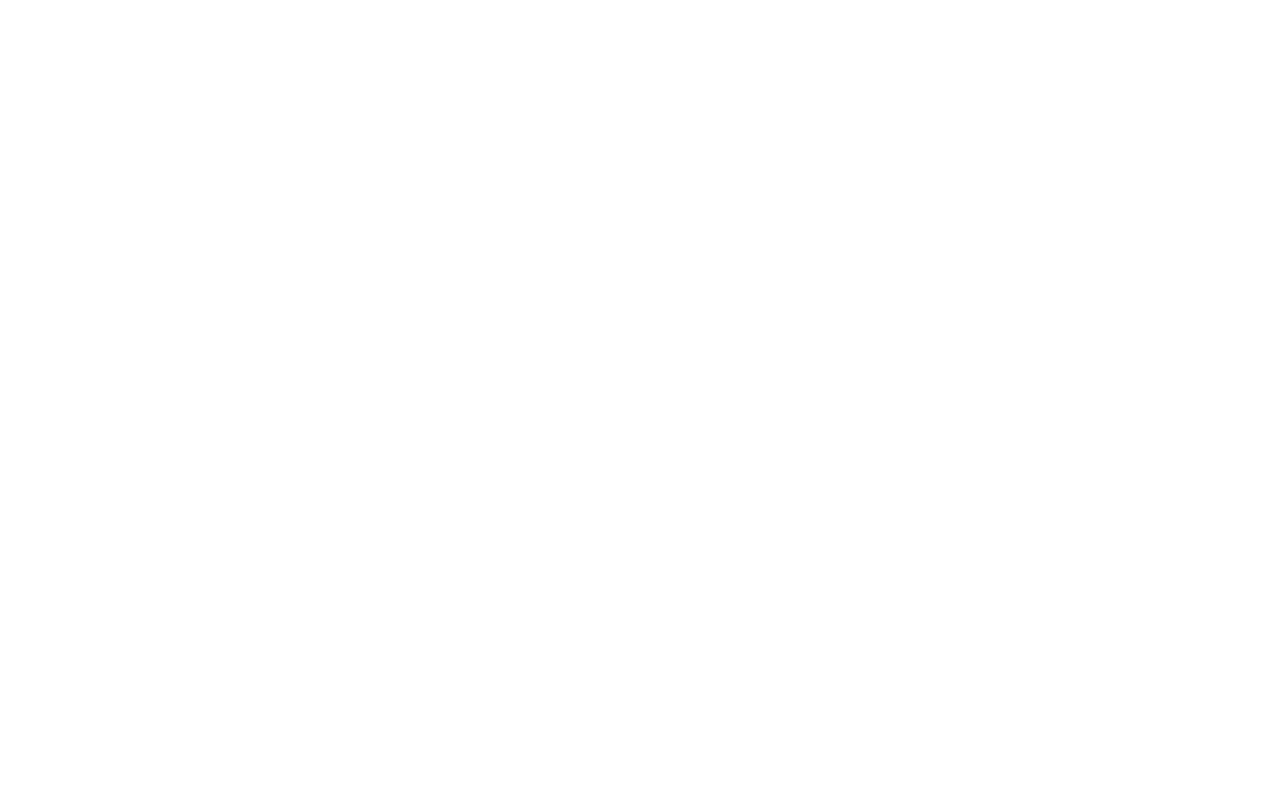
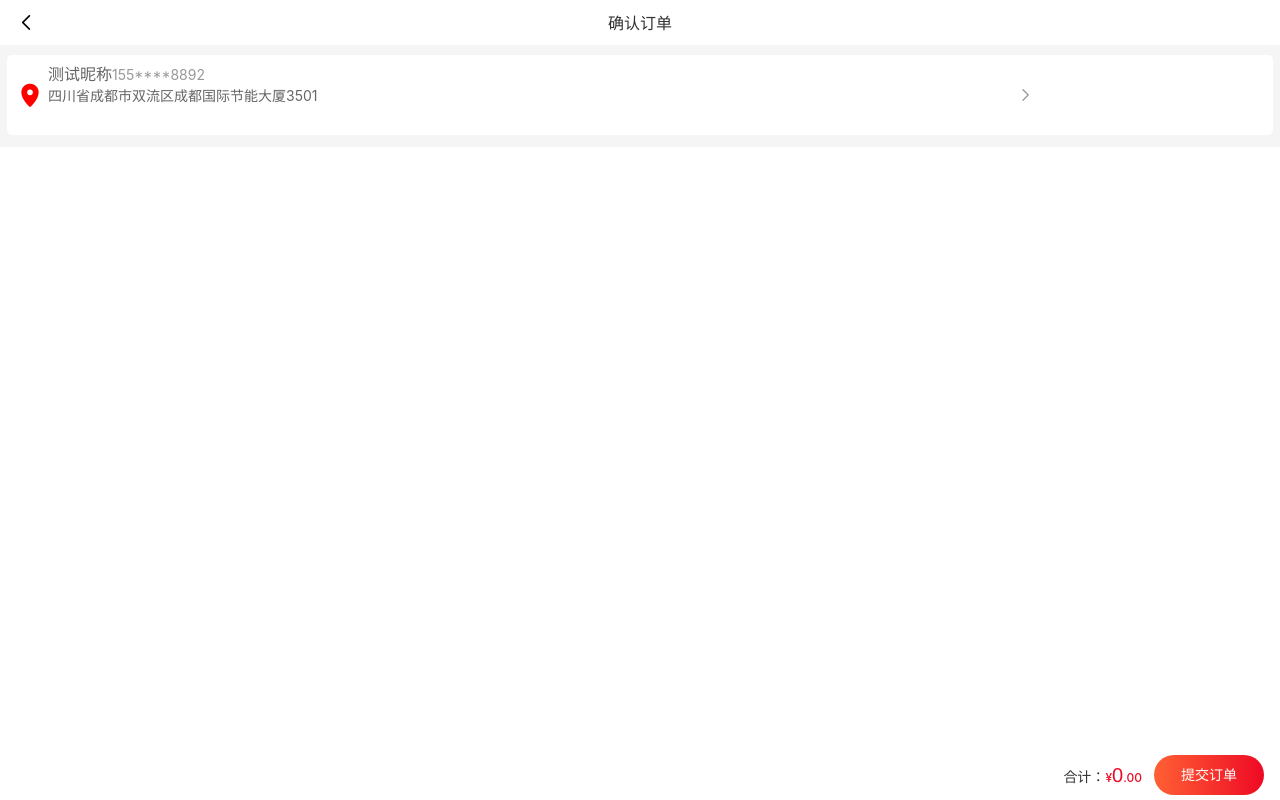
Before and after one commit to YuSong-ys/mogu, a Nuxt app: page /order in a window 1280 px wide. Before the commit this address had no page. Built offline with nearby package versions, Linux system fonts and the light colour scheme.

Commit message:
完成确认订单页面及功能

```diff
--- a/components/cartProduct/cartProduct.vue
+++ b/components/cartProduct/cartProduct.vue
@@ -9,7 +9,7 @@
             <span style="line-height:30px">{{ proItem[0].name }}</span>
             <van-icon name="arrow" style="line-height:30px" />
           </div>
-          <div v-for="(item,i) in proItem" :key="i" class="productInfo" @click="goToProduct(item.iid)">
+          <div v-for="(item,i) in proItem" :key="i" class="productInfo">
             <van-checkbox :value="item.isChecked" icon-size="16px" @click="updataInfo(item)" />
             <van-swipe-cell>
               <van-card
@@ -92,21 +92,35 @@ export default {
     ...mapMutations({
       updataProduct: 'updataProduct'
     }),
-    // 跳转回商品详情页
-    goToProduct (iid) {
-      this.$router.push({ name: 'detail-id', params: { id: iid } })
-    },
     onSubmit () {
-      this.$toast('该功能暂未开放')
+      // 去除未选中的商品
+      const orderInfo = this.proList.map((v) => {
+        const arr = v.filter(item => item.isChecked)
+        if (arr.length) {
+          return arr
+        }
+      })
+      // 去除undefined
+      for (let i = 0; i < orderInfo.length; i++) {
+        if (!orderInfo[i]) {
+          orderInfo.splice(i, 1)
+          i--
+        }
+      }
+      if (orderInfo.length) {
+        this.$router.push({ name: 'order', query: orderInfo })
+      } else {
+        this.$toast('您还未选择商品')
+      }
     },
     // 商品增加
     addNum (item) {
-      this.$store.commit('addProductNum', item)
+      this.$store.commit('addProductNum', { id: item.id, num: 1 })
     },
     // 商品减少
     deNum (item) {
       if (item.num > 1) {
-        this.$store.commit('deProductNum', item)
+        this.$store.commit('deProductNum', { id: item.id, num: 1 })
       }
     },
     // 删除商品
--- a/pages/detail/_id.vue
+++ b/pages/detail/_id.vue
@@ -422,7 +422,19 @@ export default {
       }
     },
     buyNow () {
-      this.$toast('该功能暂未开放')
+      const orderInfo = [[{
+        iid: this.id,
+        logo: this.shopInfo.logo,
+        title: this.goodsInfo.title,
+        name: this.shopInfo.name,
+        img: this.proImg,
+        num: this.buyNum,
+        style: this.chooseColor,
+        size: this.chooseSize,
+        price: this.price / 100
+      }]]
+      this.showSku = false
+      this.$router.push({ name: 'order', query: orderInfo })
     },
     ...mapMutations({
       addProduct: 'addProduct'
--- /dev/null
+++ b/pages/order/index.vue
@@ -0,0 +1,198 @@
+<template>
+  <div class="container">
+    <van-nav-bar title="确认订单" fixed>
+      <template #left>
+        <van-icon name="arrow-left" color="#000" size="20" @click="chancelOrder" />
+      </template>
+    </van-nav-bar>
+    <div class="content">
+      <div class="address">
+        <div class="addressIcon">
+          <van-icon name="location" color="#f00" size="26" />
+        </div>
+        <div class="addressInfo">
+          <div class="userInfo">
+            <span>测试昵称</span>
+            <span style="font-size:14px;color:#999">155****8892</span>
+          </div>
+          <div class="addressDetail">
+            四川省成都市双流区成都国际节能大厦3501
+          </div>
+        </div>
+        <van-icon name="arrow" style="line-height:80px;margin-left:20px;" color="#999" />
+      </div>
+      <div v-for="(orderItem,index) in orderInfo" :key="index" class="goods">
+        <div v-if="orderItem[0]" class="shopInfo">
+          <van-image width="20" height="20" round :src="orderItem[0].logo" />
+          <span class="shopname">{{ orderItem[0].name }}</span>
+          <van-icon name="arrow" style="margin-top:2px;" />
+        </div>
+        <div v-for="(item,i) in orderItem" :key="i" class="goodsInfo">
+          <img :src="item.img">
+          <div class="goodsDetail">
+            <div class="goodsname van-multi-ellipsis--l2">
+              {{ item.title }}
+            </div>
+            <div class="goodssku van-multi-ellipsis--l2">
+              规格: {{ item.style }} 尺码:{{ item.size }}
+            </div>
+          </div>
+          <div class="goodsprice">
+            ￥<span>{{ item.price }}</span>
+            <div class="num">
+              x{{ item.num }}
+            </div>
+          </div>
+        </div>
+        <div class="others">
+          <van-cell title="商品总件数" :value="productNum(orderItem) + '件'" />
+          <van-cell-group>
+            <van-field v-model="value" label="订单备注" placeholder="选填,请先和商家协商一致" />
+          </van-cell-group>
+          <van-cell title="应付合计" :value="'￥' + orderPrice(orderItem)" />
+        </div>
+      </div>
+    </div>
+    <van-submit-bar
+      :price="totalPrice"
+      button-text="提交订单"
+      tip-icon="info-o"
+    />
+  </div>
+</template>
+
+<script>
+export default {
+  data () {
+    return {
+      // 订单备注
+      value: '',
+      orderInfo: []
+    }
+  },
+  computed: {
+    totalPrice () {
+      let total = 0
+      for (let i = 0; i < this.orderInfo.length; i++) {
+        for (const v of this.orderInfo[i]) {
+          total += v.num * v.price * 100
+        }
+      }
+      return total
+    },
+    orderPrice () {
+      return (item) => {
+        let total = 0
+        for (const v of item) {
+          total += v.num * v.price
+        }
+        return total.toFixed(2)
+      }
+    },
+    productNum () {
+      return (item) => {
+        let sum = 0
+        for (const v of item) {
+          sum += v.num
+        }
+        return sum
+      }
+    }
+  },
+  created () {
+    this.orderInfo = this.$route.query
+  },
+  activated () {
+    this.orderInfo = this.$route.query
+  },
+  methods: {
+    chancelOrder () {
+      this.$router.go(-1)
+    }
+  }
+}
+</script>
+
+<style lang="scss" scoped>
+.container {
+  background: #f5f5f5;
+  margin-bottom: 50px;
+  padding: 5px 0;
+  .content {
+    margin: 50px 7px 0 7px;
+    .address {
+      height: 80px;
+      margin: 7px 0;
+      background: #fff;
+      border-radius: 5px;
+      display: flex;
+      justify-content: flex-start;
+      .addressIcon {
+        margin-right: 5px;
+        .van-icon {
+          line-height: 80px;
+          margin-left: 10px;
+        }
+      }
+      .addressInfo {
+        margin-top: 10px;
+        width: 75%;
+        .addressDetail {
+          margin-top: 5px;
+          font-size: 14px;
+        }
+      }
+    }
+    .goods {
+      background: #fff;
+      border-radius: 5px;
+      margin-bottom: 10px;
+      padding: 15px 10px 0 10px;
+      .shopInfo {
+        display: flex;
+        justify-content: flex-start;
+        .shopname{
+          height: 20px;
+          margin-left: 10px;
+          line-height: 20px;
+        }
+      }
+      .goodsInfo {
+        display: flex;
+        justify-content: flex-start;
+        margin-top: 10px;
+        font-size: 14px;
+         img {
+            margin: 0 10px;
+            width: 80px;
+            height: 80px;
+            border-radius: 5px;
+          }
+        .goodsDetail {
+          width: 55%;
+          .goodsname {
+            height: 32px;
+          }
+          .goodssku {
+            margin-top: 10px;
+            padding: 3px;
+            background: #f5f5f5;
+            border-radius: 5px;
+            color: #bbb;
+          }
+        }
+        .goodsprice {
+          margin-left: 10px;
+          .num {
+            color: #bbb;
+            margin-left: 15px;
+          }
+        }
+      }
+      .others {
+        margin: 10px 0;
+      }
+    }
+  }
+}
+</style>
--- /dev/null
+++ b/pages/order/list.vue
@@ -0,0 +1,29 @@
+<template>
+  <div class="container">
+    <van-nav-bar title="订单列表">
+      <template #left>
+        <van-icon name="arrow-left" color="#000" size="20" @click="$router.go(-1)" />
+      </template>
+    </van-nav-bar>
+    <van-tabs v-model="active" swipeable sticky>
+      <van-tab v-for="(item,index) in tabList" :key="index" :title="item">
+        内容 {{ index }}
+      </van-tab>
+    </van-tabs>
+  </div>
+</template>
+
+<script>
+export default {
+  data () {
+    return {
+      active: 0,
+      tabList: ['全部订单', '待付款', '待发货', '待收货', '待评价']
+    }
+  }
+}
+</script>
+
+<style lang="scss" scoped>
+
+</style>
--- a/pages/personal/index.vue
+++ b/pages/personal/index.vue
@@ -15,7 +15,7 @@
         </div>
       </div>
       <div class="orderInfo">
-        <van-cell title="我的订单" value="全部订单" size="large" is-link />
+        <van-cell title="我的订单" value="全部订单" size="large" is-link to="order/list" />
         <van-grid>
           <van-grid-item icon="pending-payment" text="待付款" />
           <van-grid-item icon="send-gift-o" text="待发货" />
@@ -44,7 +44,7 @@
         <van-cell title="我的收藏" size="large" />
         <div v-if="collectionList.length" class="collectionItem">
           <div v-for="(item,index) in collectionList" :key="index" class="subItem" @click="goToProduct(item.iid)">
-            <van-image :src="item.imgUrl" width="70" height="70" />
+            <img :src="item.imgUrl">
             <span class="itemPrice">￥<span style="font-size:16px;">{{ item.price / 100 }}</span></span>
           </div>
         </div>
@@ -152,6 +152,11 @@ export default {
           background: #f7f8fa;
           color:#ee0a24;
           font-size:12px;
+          img {
+            width: 70px;
+            height: 70px;
+            border-radius: 5px;
+          }
           .itemPrice {
             margin: 5px 10px 5px 0;
           }
```
